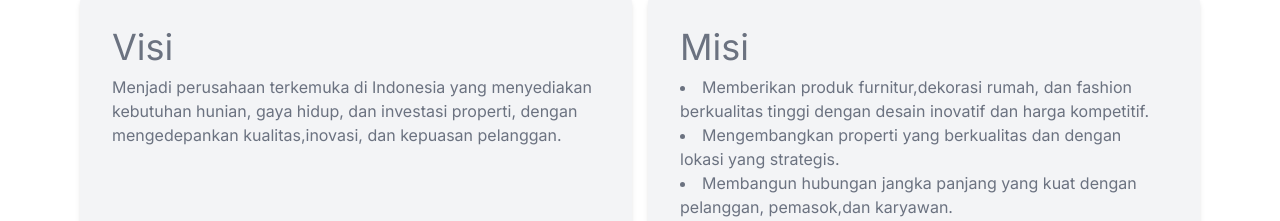
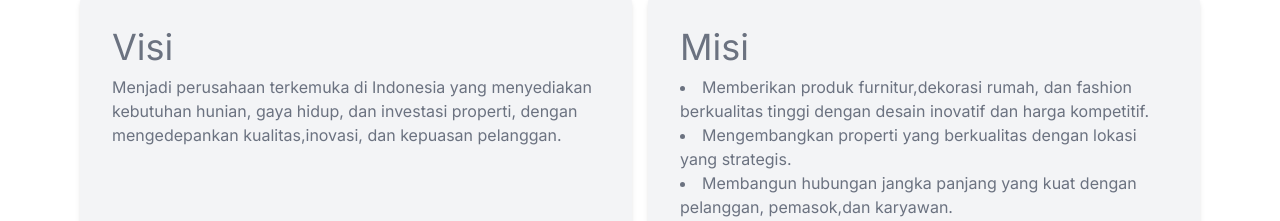
Before and after one commit to rifkyaa/berkah-ciptha-nusa, a Next.js app: page / in a window 1280 px wide. Shown: the part 1060-1281 px from the top of the page. Built offline with nearby package versions, Linux system fonts and the light colour scheme.

Commit message:
Update About.tsx

```diff
--- a/src/components/About.tsx
+++ b/src/components/About.tsx
@@ -13,7 +13,7 @@ export const About = () => {
                 <h1 className="text-4xl text-gray-500">Misi</h1>
                 <ul className="text-gray-500 list-disc list-inside">
                     <li>Memberikan produk furnitur,dekorasi rumah, dan fashion berkualitas tinggi dengan desain inovatif dan harga kompetitif.</li>
-                    <li>Mengembangkan properti yang berkualitas dan dengan lokasi yang strategis.</li>
+                    <li>Mengembangkan properti yang berkualitas dengan lokasi yang strategis.</li>
                     <li>Membangun hubungan jangka panjang yang kuat dengan pelanggan, pemasok,dan karyawan.</li>
                     <li>Berkontribusi pada perekonomian Indonesia melalui penciptaan lapangan kerja dan pengembangan usaha yang berkelanjutan.</li>
                 </ul>
```
